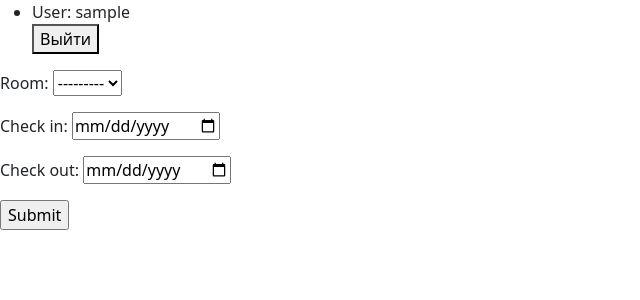
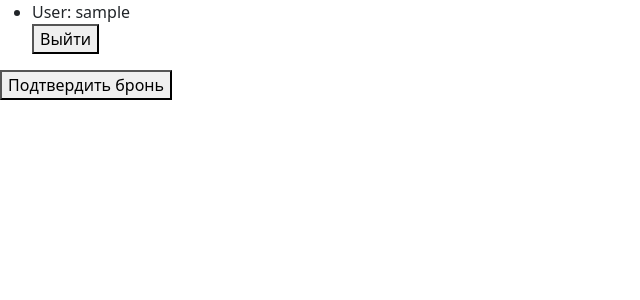
Before and after one commit to starzkeeper/BookingSolution, a Django app: page /room/1 in a window 1280 px wide. Shown: the top 300 px of the page, without its empty margins (0-640 px from the left). Run offline with Django 5.2, Linux system fonts and the light colour scheme; the visitor is signed in with stand-in values (Sample User, id 1); data that the repository does not hold is empty; some libraries are stand-ins or nearby versions.

Commit message:
9 commit

```diff
--- a/rooms/forms.py
+++ b/rooms/forms.py
@@ -16,8 +16,8 @@ class DateForm(forms.Form):
         ('asc', 'Возрастанию цены'), ('desc', 'Убыванию цены'), ('number', 'По номеру комнаты')
     ]
 
-    check_in = forms.DateField(widget=DateInput(attrs={'min': date.today()}), initial=None, required=False, label='Заезд')
-    check_out = forms.DateField(widget=DateInput(attrs={'min': date.today()}), initial=None, required=False, label='Выезд')
+    check_in = forms.DateField(widget=DateInput(attrs={'min': date.today()}), initial=None, label='Заезд')
+    check_out = forms.DateField(widget=DateInput(attrs={'min': date.today()}), initial=None, label='Выезд')
     guests = forms.IntegerField(label="Количество гостей", widget=NumberInput(attrs={'value': 1}))
     sort = forms.ChoiceField(
         choices=sort_choices,
@@ -30,8 +30,9 @@ class ReservationForm(forms.ModelForm):
         model = Reservation
         fields = '__all__'
         widgets = {
-            'check_in': DateInput(attrs={'min': date.today()}),
-            'check_out': DateInput(attrs={'min': date.today()}),
+            'room': forms.HiddenInput(),
+            'check_in': forms.HiddenInput(),
+            'check_out': forms.HiddenInput(),
             'guest': forms.HiddenInput()
         }
 
--- a/rooms/views.py
+++ b/rooms/views.py
@@ -24,12 +24,6 @@ class Home(FormMixin, ListView):
         if form.is_valid():
             check_in = form.cleaned_data.get('check_in')  # Получение данных из формы
             check_out = form.cleaned_data.get('check_out')
-            print(self.request.session['check_in'])
-            if str(check_in) > str(check_out):
-                raise ValidationError("Неверно указаны даты")
-            if (check_in and not check_out) or (check_out and not check_in):
-                raise ValidationError('Вторая дата не введена')
-
             guests = form.cleaned_data.get('guests')
             sort_by = form.cleaned_data.get('sort')
             queryset = sort_rooms(sort_by, check_in, check_out, guests)
@@ -55,16 +49,16 @@ class ReservationView(LoginRequiredMixin, CreateView):
     template_name = 'reservation.html'
     success_url = reverse_lazy('index')
     login_url = "/account/login/"
-    redirect_field_name = ''
 
     def get_form_kwargs(self):
         kwargs = super().get_form_kwargs()
         kwargs['user'] = self.request.user
         kwargs['initial'] = {
+            'room': self.kwargs['pk'],
             'check_in': self.request.session.get('check_in'),
             'check_out': self.request.session.get('check_out')
         }
-        print(kwargs)
+
         return kwargs
 
 
--- a/templates/reservation.html
+++ b/templates/reservation.html
@@ -5,6 +5,6 @@
 <form method="post"  >
     {% csrf_token %}
     {{ form.as_p }}
-    <input type="submit">
+    <button type="submit"> Подтвердить бронь </button>
 </form>
 {% endblock %}
```
Also changed, not shown: templates/index.html (+26 -2 lines).
